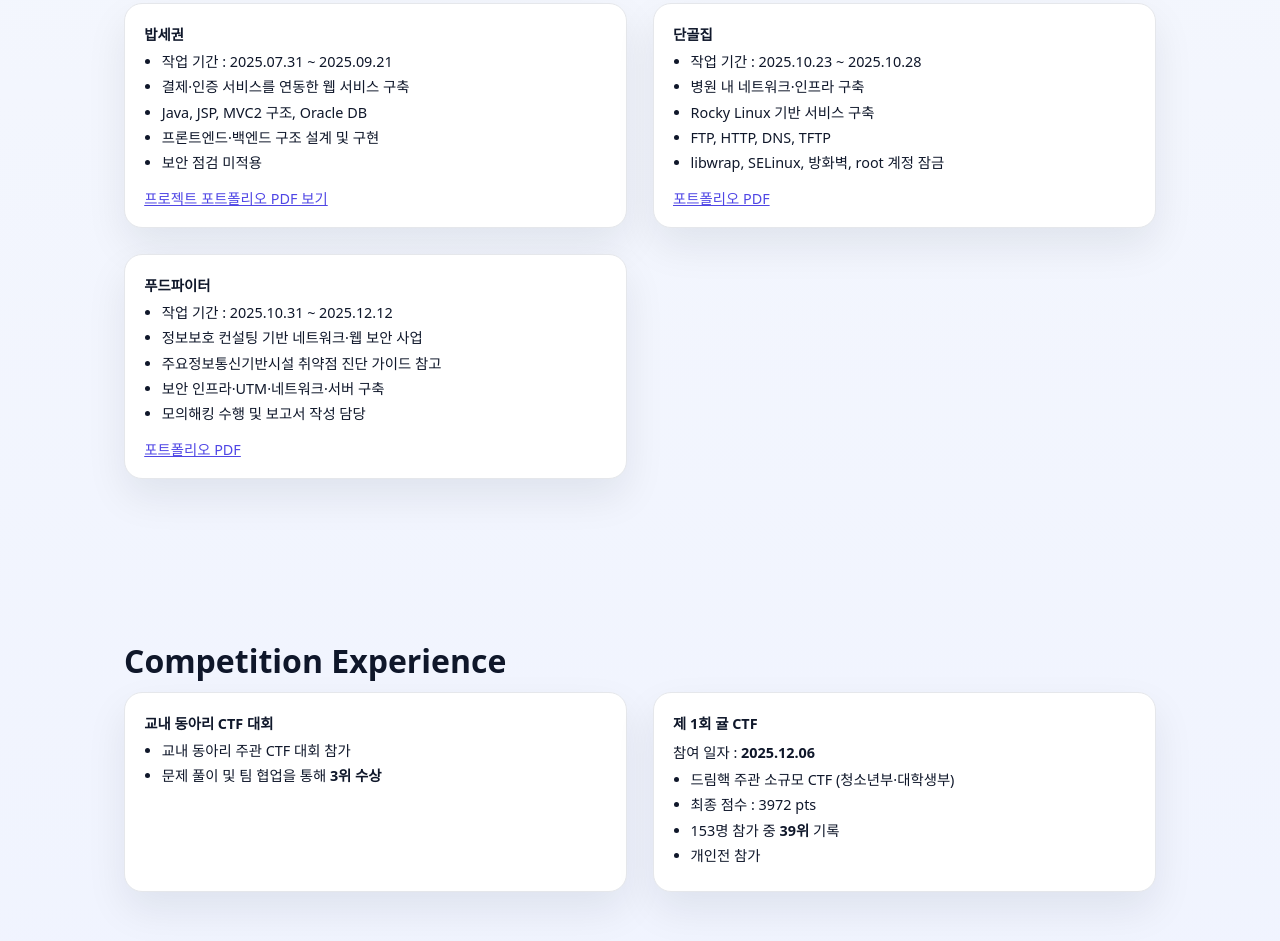
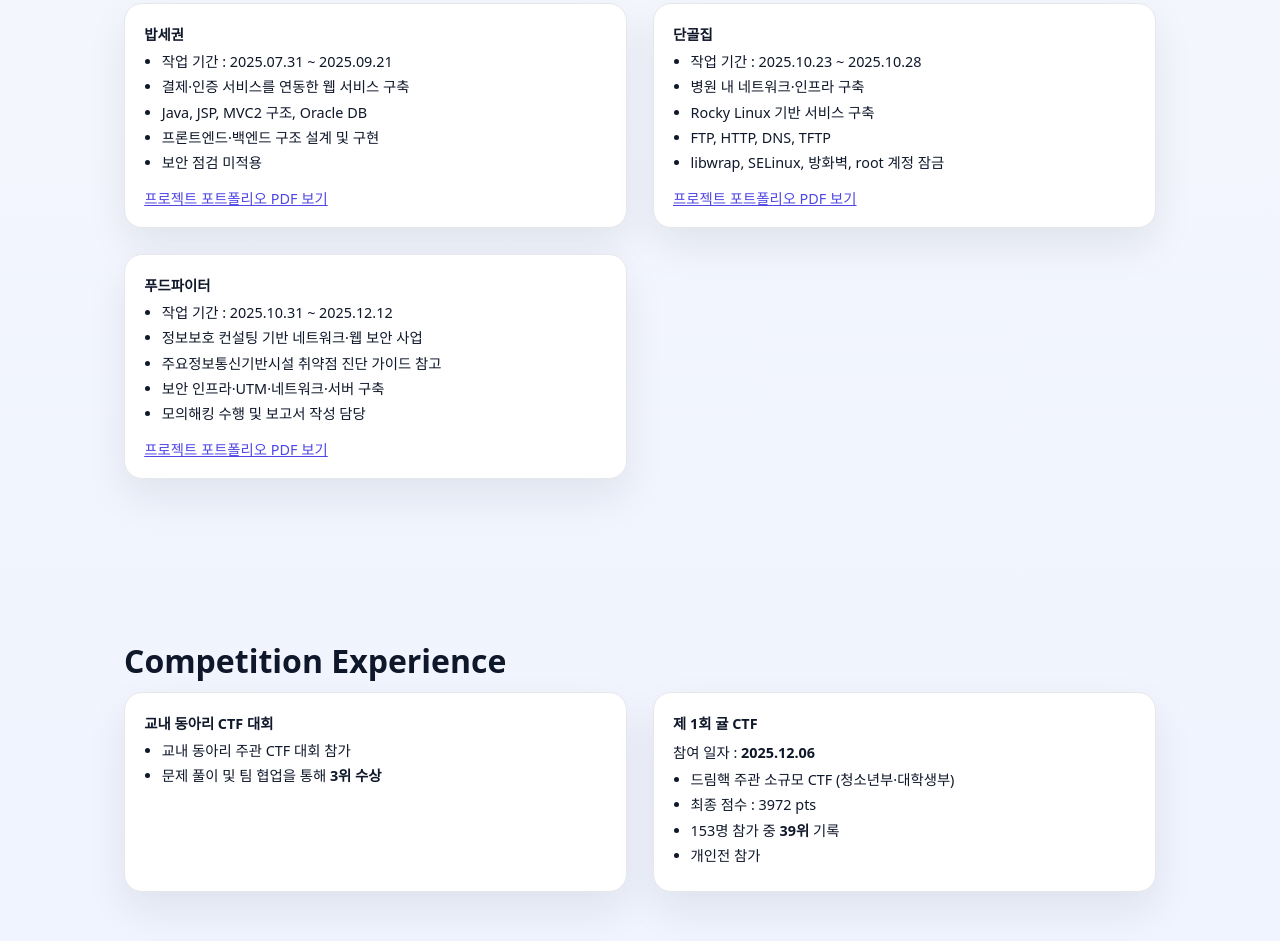
Before and after one commit to seojin12lee/portfolio, a plain HTML site: page index.html in a window 1280 px wide. Shown: the part 1505-2446 px from the top of the page. Drawn offline with Linux system fonts and the light colour scheme.

Commit message:
pdf 제목 및 태그 수정
Update portfolio links in index.html

```diff
--- a/index.html
+++ b/index.html
@@ -323,7 +323,7 @@
           </ul>
           <div style="margin-top:0.8rem">
             <a
-              href="pdf/1팀_푸드파이터_이서진_개인포트폴리오.pdf"
+              href="pdf/밥세권_EAT_IT_이서진_개인포트폴리오.pdf"
               target="_blank"
               rel="noopener"
               style="color:var(--accent); text-decoration:underline;"
@@ -343,8 +343,13 @@
             <li>libwrap, SELinux, 방화벽, root 계정 잠금</li>
           </ul>
           <div style="margin-top:0.8rem">
-            <a href="#" target="_blank" rel="noopener" style="color:var(--accent); text-decoration:underline;">
-              포트폴리오 PDF
+            <a
+              href="pdf/단골집_의료서비스_포폴PPT_이서진.pdf"
+              target="_blank"
+              rel="noopener"
+              style="color:var(--accent); text-decoration:underline;"
+            >
+              프로젝트 포트폴리오 PDF 보기
             </a>
           </div>
         </div>
@@ -359,8 +364,13 @@
             <li>모의해킹 수행 및 보고서 작성 담당</li>
           </ul>
           <div style="margin-top:0.8rem">
-            <a href="#" target="_blank" rel="noopener" style="color:var(--accent); text-decoration:underline;">
-              포트폴리오 PDF
+            <a
+              href="pdf/1팀_푸드파이터_이서진_개인포트폴리오_v0.01_251216.pdf"
+              target="_blank"
+              rel="noopener"
+              style="color:var(--accent); text-decoration:underline;"
+            >
+              프로젝트 포트폴리오 PDF 보기
             </a>
           </div>
         </div>
```
